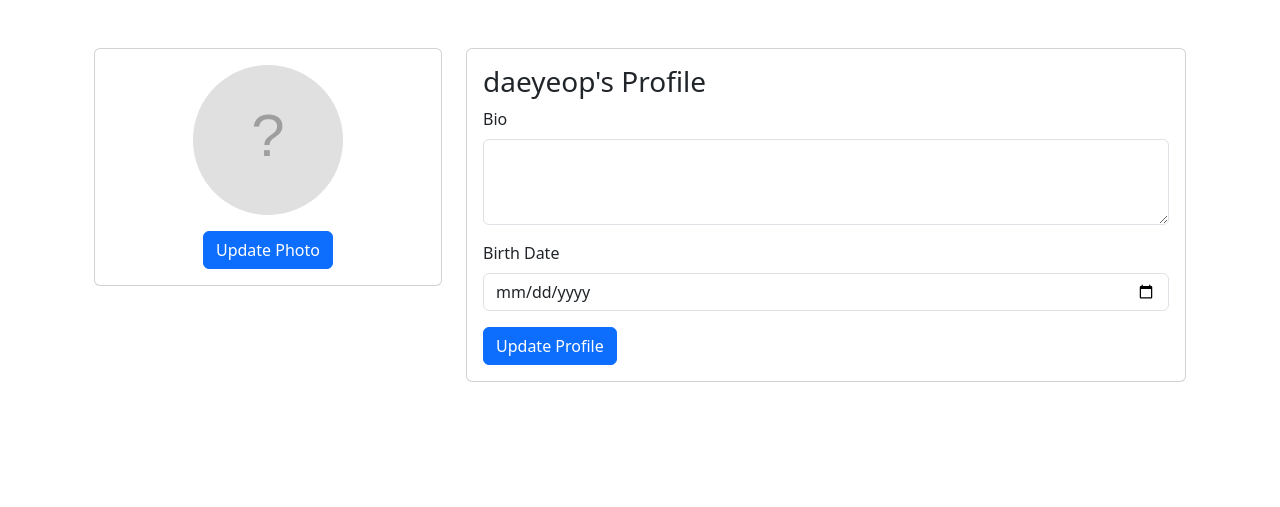
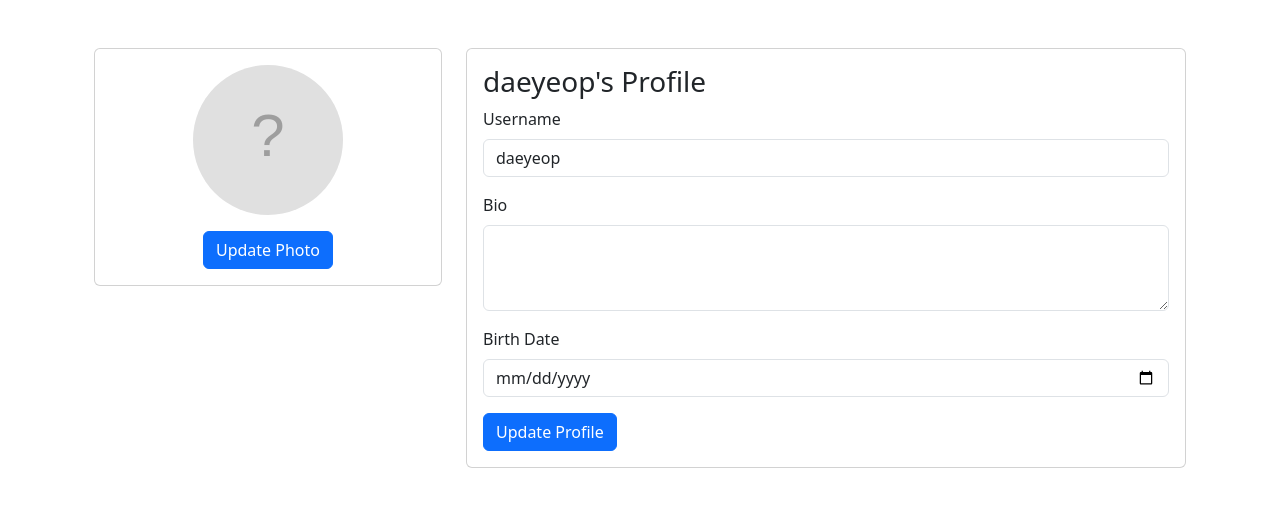
Before and after one commit to dea980/Django_Demo, a Django app: page /accounts/profile/ in a window 1280 px wide. Shown: the part 56-563 px from the top of the page. Run offline with Django 5.2, Linux system fonts and the light colour scheme; a user stored in the database is signed in; data comes from the database, SQL or seed files in the repository.

Commit message:
Add username editing functionality to profile page

```diff
--- a/SimpleApp/accounts/views.py
+++ b/SimpleApp/accounts/views.py
@@ -1,6 +1,7 @@
 from django.shortcuts import render, redirect
 from django.contrib.auth.decorators import login_required
 from django.contrib import messages
+from django.contrib.auth.models import User
 from .models import UserProfile
 from django.http import JsonResponse
 
@@ -31,14 +32,23 @@ def update_profile(request):
     Update user profile information.
     """
     if request.method == 'POST':
-        user_profile = request.user.profile
+        user = request.user
+        user_profile = user.profile
         bio = request.POST.get('bio')
         birth_date = request.POST.get('birth_date')
+        username = request.POST.get('username')
 
         if bio:
             user_profile.bio = bio
         if birth_date:
             user_profile.birth_date = birth_date
+        if username and username != user.username:
+            if not User.objects.filter(username=username).exists():
+                user.username = username
+                user.save()
+            else:
+                messages.error(request, 'Username already taken!')
+                return redirect('profile')
 
         user_profile.save()
         messages.success(request, 'Profile updated successfully!')
--- a/SimpleApp/templates/accounts/profile.html
+++ b/SimpleApp/templates/accounts/profile.html
@@ -26,6 +26,10 @@
                     <h3 class="card-title">{{ user.username }}'s Profile</h3>
                     <form method="post" action="{% url 'update_profile' %}">
                         {% csrf_token %}
+                        <div class="mb-3">
+                            <label for="username" class="form-label">Username</label>
+                            <input type="text" class="form-control" id="username" name="username" value="{{ user.username }}" required>
+                        </div>
                         <div class="mb-3">
                             <label for="bio" class="form-label">Bio</label>
                             <textarea class="form-control" id="bio" name="bio" rows="3">{{ profile.bio }}</textarea>
```
